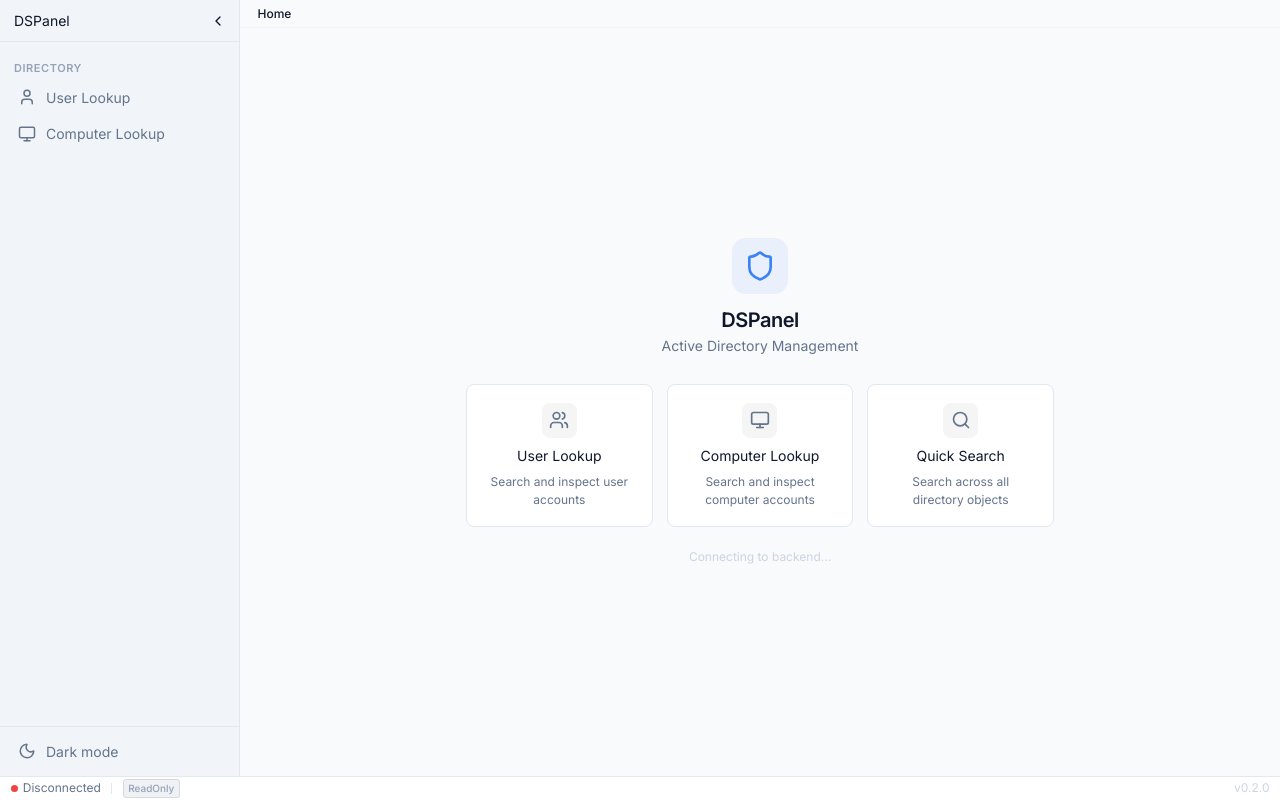
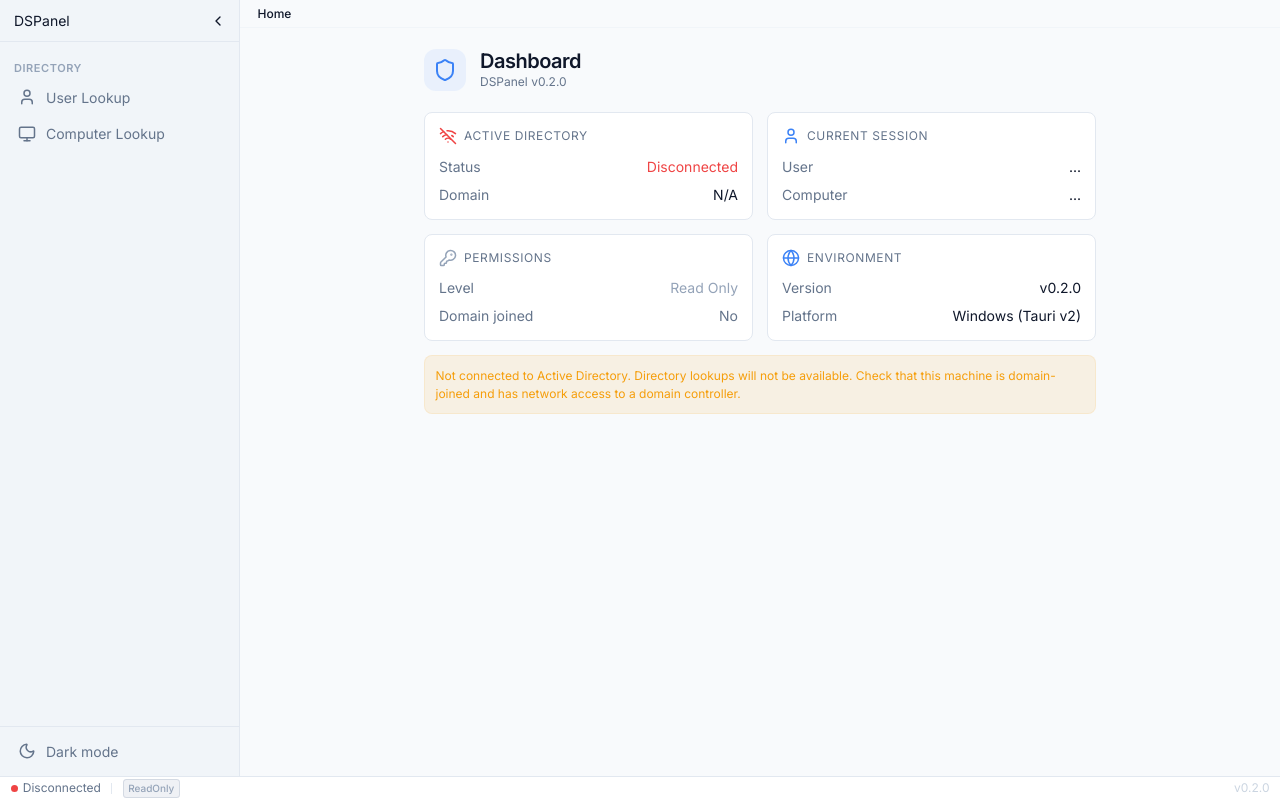
Before and after one commit to Rwx-G/DSPanel, a React (Vite) app: page / in a window 1280 px wide. Built offline with nearby package versions, Linux system fonts and the light colour scheme.

Commit message:
feat(ui): replace Home quick-actions with status dashboard
Home page now shows a real dashboard with AD connection status, current
session info (username, computer), permission level, environment details,
AD group memberships, and a disconnect warning banner.

```diff
--- a/src/App.tsx
+++ b/src/App.tsx
@@ -1,11 +1,16 @@
 import { useState, useEffect } from "react";
 import { invoke } from "@tauri-apps/api/core";
-import { NavigationProvider } from "@/contexts/NavigationContext";
+import {
+  NavigationProvider,
+  useNavigation,
+} from "@/contexts/NavigationContext";
 import { NotificationProvider } from "@/contexts/NotificationContext";
 import { NotificationHost } from "@/components/common/NotificationHost";
 import { ErrorBoundary } from "@/components/common/ErrorBoundary";
 import { AppShell } from "@/components/layout/AppShell";
-import { Shield, Users, Monitor, Search } from "lucide-react";
+import { UserLookup } from "@/pages/UserLookup";
+import { ComputerLookup } from "@/pages/ComputerLookup";
+import { HomePage } from "@/pages/HomePage";
 
 const APP_VERSION = "0.2.0";
 
@@ -17,26 +22,72 @@ function installGlobalErrorHandlers() {
   });
 }
 
+interface DomainInfo {
+  domain_name: string | null;
+  is_connected: boolean;
+}
+
+export interface AppStatus {
+  isConnected: boolean;
+  domainName: string | null;
+  permissionLevel: string;
+  username: string;
+  computerName: string;
+  userGroups: string[];
+  appVersion: string;
+}
+
 export function App() {
-  const [backendReady, setBackendReady] = useState(false);
-  const [domainName, setDomainName] = useState<string | null>(null);
-  const [domainController, setDomainController] = useState<string | null>(null);
-  const [permissionLevel, setPermissionLevel] = useState("ReadOnly");
+  const [status, setStatus] = useState<AppStatus>({
+    isConnected: false,
+    domainName: null,
+    permissionLevel: "ReadOnly",
+    username: "",
+    computerName: "",
+    userGroups: [],
+    appVersion: APP_VERSION,
+  });
 
   useEffect(() => {
     installGlobalErrorHandlers();
 
-    invoke<string>("get_app_title")
-      .then(() => {
-        setBackendReady(true);
+    invoke<DomainInfo>("get_domain_info")
+      .then((info) => {
+        setStatus((s) => ({
+          ...s,
+          domainName: info.domain_name,
+          isConnected: info.is_connected,
+        }));
       })
-      .catch(() => {
-        setBackendReady(false);
-      });
+      .catch(() => {});
+
+    invoke<boolean>("check_connection")
+      .then((connected) => {
+        setStatus((s) => ({ ...s, isConnected: connected }));
+      })
+      .catch(() => {});
 
     invoke<string>("get_permission_level")
       .then((level) => {
-        setPermissionLevel(level);
+        setStatus((s) => ({ ...s, permissionLevel: level }));
+      })
+      .catch(() => {});
+
+    invoke<string>("get_current_username")
+      .then((name) => {
+        setStatus((s) => ({ ...s, username: name }));
+      })
+      .catch(() => {});
+
+    invoke<string>("get_computer_name")
+      .then((name) => {
+        setStatus((s) => ({ ...s, computerName: name }));
+      })
+      .catch(() => {});
+
+    invoke<string[]>("get_user_groups")
+      .then((groups) => {
+        setStatus((s) => ({ ...s, userGroups: groups }));
       })
       .catch(() => {});
   }, []);
@@ -47,58 +98,14 @@ export function App() {
         <NavigationProvider>
           <AppShell
             statusBarProps={{
-              domainName,
-              domainController,
-              permissionLevel,
-              isConnected: backendReady,
+              domainName: status.domainName,
+              domainController: null,
+              permissionLevel: status.permissionLevel,
+              isConnected: status.isConnected,
               appVersion: APP_VERSION,
             }}
           >
-            <div
-              className="flex h-full items-center justify-center p-8"
-              data-testid="main-content"
-            >
-              <div className="w-full max-w-2xl">
-                {/* Welcome header */}
-                <div className="mb-8 text-center">
-                  <div className="mx-auto mb-4 flex h-16 w-16 items-center justify-center rounded-2xl bg-[var(--color-primary-subtle)]">
-                    <Shield size={32} className="text-[var(--color-primary)]" />
-                  </div>
-                  <h1 className="text-h2 text-[var(--color-text-primary)]">
-                    DSPanel
-                  </h1>
-                  <p className="mt-1 text-body text-[var(--color-text-secondary)]">
-                    Active Directory Management
-                  </p>
-                </div>
-
-                {/* Quick actions grid */}
-                <div className="grid grid-cols-3 gap-4">
-                  <QuickAction
-                    icon={<Users size={20} />}
-                    title="User Lookup"
-                    description="Search and inspect user accounts"
-                  />
-                  <QuickAction
-                    icon={<Monitor size={20} />}
-                    title="Computer Lookup"
-                    description="Search and inspect computer accounts"
-                  />
-                  <QuickAction
-                    icon={<Search size={20} />}
-                    title="Quick Search"
-                    description="Search across all directory objects"
-                  />
-                </div>
-
-                {/* Status */}
-                <p className="mt-6 text-center text-caption text-[var(--color-text-disabled)]">
-                  {backendReady
-                    ? "Backend connected"
-                    : "Connecting to backend..."}
-                </p>
-              </div>
-            </div>
+            <ModuleRouter status={status} />
           </AppShell>
         </NavigationProvider>
         <NotificationHost />
@@ -107,26 +114,17 @@ export function App() {
   );
 }
 
-function QuickAction({
-  icon,
-  title,
-  description,
-}: {
-  icon: React.ReactNode;
-  title: string;
-  description: string;
-}) {
-  return (
-    <button className="flex flex-col items-center gap-2 rounded-lg border border-[var(--color-border-default)] bg-[var(--color-surface-card)] p-5 text-center transition-all duration-200 hover:border-[var(--color-primary)] hover:shadow-md">
-      <div className="flex h-10 w-10 items-center justify-center rounded-lg bg-[var(--color-surface-hover)] text-[var(--color-text-secondary)]">
-        {icon}
-      </div>
-      <span className="text-body font-medium text-[var(--color-text-primary)]">
-        {title}
-      </span>
-      <span className="text-caption text-[var(--color-text-secondary)]">
-        {description}
-      </span>
-    </button>
-  );
+function ModuleRouter({ status }: { status: AppStatus }) {
+  const { openTabs, activeTabId } = useNavigation();
+  const activeTab = openTabs.find((t) => t.id === activeTabId);
+  const moduleId = activeTab?.moduleId ?? "home";
+
+  switch (moduleId) {
+    case "users":
+      return <UserLookup />;
+    case "computers":
+      return <ComputerLookup />;
+    default:
+      return <HomePage status={status} />;
+  }
 }
--- /dev/null
+++ b/src/pages/HomePage.tsx
@@ -0,0 +1,216 @@
+import { type AppStatus } from "@/App";
+import {
+  Shield,
+  Wifi,
+  WifiOff,
+  User,
+  Monitor,
+  Globe,
+  KeyRound,
+  Users,
+} from "lucide-react";
+
+interface HomePageProps {
+  status: AppStatus;
+}
+
+const PERM_LABELS: Record<string, { label: string; color: string }> = {
+  ReadOnly: {
+    label: "Read Only",
+    color: "var(--color-perm-readonly)",
+  },
+  HelpDesk: {
+    label: "Help Desk",
+    color: "var(--color-perm-helpdesk)",
+  },
+  AccountOperator: {
+    label: "Account Operator",
+    color: "var(--color-perm-accountops)",
+  },
+  DomainAdmin: {
+    label: "Domain Admin",
+    color: "var(--color-perm-domainadmin)",
+  },
+};
+
+export function HomePage({ status }: HomePageProps) {
+  const perm = PERM_LABELS[status.permissionLevel] ?? PERM_LABELS.ReadOnly;
+
+  return (
+    <div
+      className="h-full overflow-y-auto p-6"
+      data-testid="main-content"
+    >
+      <div className="mx-auto max-w-3xl">
+        {/* Header */}
+        <div className="mb-6 flex items-center gap-4">
+          <div className="flex h-12 w-12 items-center justify-center rounded-xl bg-[var(--color-primary-subtle)]">
+            <Shield size={24} className="text-[var(--color-primary)]" />
+          </div>
+          <div>
+            <h1 className="text-h2 text-[var(--color-text-primary)]">
+              Dashboard
+            </h1>
+            <p className="text-caption text-[var(--color-text-secondary)]">
+              DSPanel v{status.appVersion}
+            </p>
+          </div>
+        </div>
+
+        {/* Cards grid */}
+        <div className="grid grid-cols-2 gap-4">
+          {/* Connection Status */}
+          <DashboardCard
+            icon={status.isConnected ? <Wifi size={18} /> : <WifiOff size={18} />}
+            title="Active Directory"
+            iconColor={
+              status.isConnected
+                ? "var(--color-success)"
+                : "var(--color-error)"
+            }
+          >
+            <StatusRow
+              label="Status"
+              value={status.isConnected ? "Connected" : "Disconnected"}
+              valueColor={
+                status.isConnected
+                  ? "var(--color-success)"
+                  : "var(--color-error)"
+              }
+            />
+            <StatusRow
+              label="Domain"
+              value={status.domainName ?? "N/A"}
+            />
+          </DashboardCard>
+
+          {/* Current Session */}
+          <DashboardCard
+            icon={<User size={18} />}
+            title="Current Session"
+            iconColor="var(--color-primary)"
+          >
+            <StatusRow label="User" value={status.username || "..."} />
+            <StatusRow
+              label="Computer"
+              value={status.computerName || "..."}
+            />
+          </DashboardCard>
+
+          {/* Permissions */}
+          <DashboardCard
+            icon={<KeyRound size={18} />}
+            title="Permissions"
+            iconColor={perm.color}
+          >
+            <StatusRow
+              label="Level"
+              value={perm.label}
+              valueColor={perm.color}
+            />
+            <StatusRow
+              label="Domain joined"
+              value={status.domainName ? "Yes" : "No"}
+              valueColor={
+                status.domainName
+                  ? "var(--color-success)"
+                  : "var(--color-text-secondary)"
+              }
+            />
+          </DashboardCard>
+
+          {/* Environment */}
+          <DashboardCard
+            icon={<Globe size={18} />}
+            title="Environment"
+            iconColor="var(--color-info)"
+          >
+            <StatusRow label="Version" value={`v${status.appVersion}`} />
+            <StatusRow label="Platform" value="Windows (Tauri v2)" />
+          </DashboardCard>
+        </div>
+
+        {/* Groups section */}
+        {status.userGroups.length > 0 && (
+          <div className="mt-4">
+            <DashboardCard
+              icon={<Users size={18} />}
+              title="AD Group Memberships"
+              iconColor="var(--color-primary)"
+            >
+              <div className="flex flex-wrap gap-1.5">
+                {status.userGroups.map((group) => (
+                  <span
+                    key={group}
+                    className="rounded-md bg-[var(--color-surface-hover)] px-2 py-0.5 text-caption text-[var(--color-text-secondary)]"
+                  >
+                    {group}
+                  </span>
+                ))}
+              </div>
+            </DashboardCard>
+          </div>
+        )}
+
+        {/* Disconnected hint */}
+        {!status.isConnected && (
+          <div className="mt-4 rounded-lg border border-[var(--color-warning-bg)] bg-[var(--color-warning-bg)] p-3">
+            <p className="text-caption text-[var(--color-warning)]">
+              Not connected to Active Directory. Directory lookups will not
+              be available. Check that this machine is domain-joined and has
+              network access to a domain controller.
+            </p>
+          </div>
+        )}
+      </div>
+    </div>
+  );
+}
+
+function DashboardCard({
+  icon,
+  title,
+  iconColor,
+  children,
+}: {
+  icon: React.ReactNode;
+  title: string;
+  iconColor: string;
+  children: React.ReactNode;
+}) {
+  return (
+    <div className="rounded-lg border border-[var(--color-border-default)] bg-[var(--color-surface-card)] p-4">
+      <div className="mb-3 flex items-center gap-2">
+        <span style={{ color: iconColor }}>{icon}</span>
+        <h3 className="text-caption font-semibold uppercase tracking-wider text-[var(--color-text-secondary)]">
+          {title}
+        </h3>
+      </div>
+      <div className="space-y-2">{children}</div>
+    </div>
+  );
+}
+
+function StatusRow({
+  label,
+  value,
+  valueColor,
+}: {
+  label: string;
+  value: string;
+  valueColor?: string;
+}) {
+  return (
+    <div className="flex items-center justify-between">
+      <span className="text-body text-[var(--color-text-secondary)]">
+        {label}
+      </span>
+      <span
+        className="text-body font-medium text-[var(--color-text-primary)]"
+        style={valueColor ? { color: valueColor } : undefined}
+      >
+        {value}
+      </span>
+    </div>
+  );
+}
```
Also changed, not shown: 1 other file (tests, documents, lock files or other folders).
